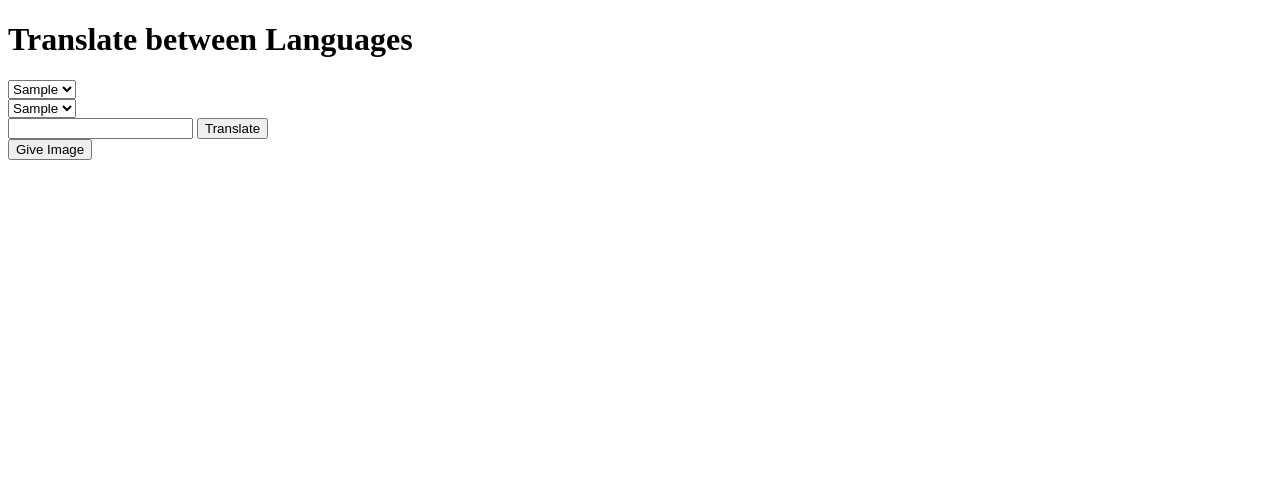
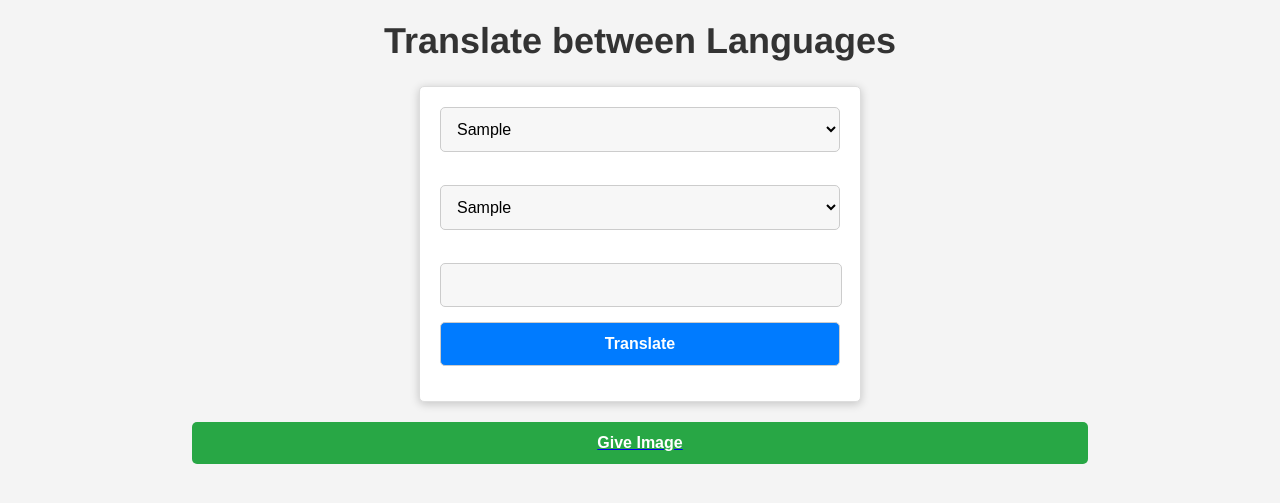
Before and after one commit to aaayush2604/Cacheing-using-LRU-LFU-strategies-and-Text-Extraction-from-Images, a Django app: template model1/templates/model1/home.html in a window 1280 px wide. Shown: the top 503 px of the page. Run offline with Django 4.2, Linux system fonts and the light colour scheme; the template is opened without the code that fills it: most values are stand-ins (such as "Sample title", 1, 10 or a date in 2020).

```diff
--- a/model1/templates/model1/give_img.html
+++ b/model1/templates/model1/give_img.html
@@ -11,6 +11,6 @@
         <input type="file" name="file" accept="image/*">
         <button type="submit">Submit</button>
     </form>
-
+    <a href="{% url 'home' %}"><button>Back to Home</button></a>
 </body>
 </html>
--- a/model1/templates/model1/home.html
+++ b/model1/templates/model1/home.html
@@ -4,6 +4,91 @@
     <meta charset="UTF-8">
     <meta name="viewport" content="width=device-width, initial-scale=1.0">
     <title>Translator</title>
+    <style>
+        body {
+            font-family: 'Helvetica Neue', Arial, sans-serif;
+            background-color: #f4f4f4;
+            margin: 0;
+            padding: 0;
+        }
+
+        h1 {
+            text-align: center;
+            color: #333;
+            margin-top: 20px;
+            font-size: 36px;
+        }
+
+        .img_button{
+            display:flex;
+            align-items: center;
+            justify-content: center;
+            width:100%;
+        }
+
+        .img_button a{
+            width:70%;
+        }
+
+        form {
+            background-color: #fff;
+            border: 1px solid #ddd;
+            padding: 20px;
+            border-radius: 5px;
+            box-shadow: 0 2px 10px rgba(0, 0, 0, 0.2);
+            margin: 20px auto;
+            max-width: 400px;
+        }
+
+        select, button {
+            display: block;
+            width: 100%;
+            padding: 12px;
+            margin-bottom: 15px;
+            border: 1px solid #ccc;
+            border-radius: 5px;
+            font-size: 16px;
+            background-color: #f7f7f7;
+        }
+
+        input{
+            display: block;
+            width: 94%;
+            padding: 12px;
+            margin-bottom: 15px;
+            border: 1px solid #ccc;
+            border-radius: 5px;
+            font-size: 16px;
+            background-color: #f7f7f7;
+        }
+
+        button {
+            background-color: #007BFF;
+            color: #fff;
+            font-weight: bold;
+            cursor: pointer;
+            transition: background-color 0.3s;
+        }
+
+        button:hover {
+            background-color: #0056b3;
+        }
+
+        a button {
+            text-decoration: none;
+            color: #fff;
+            background-color: #28a745;
+            padding: 12px 15px;
+            border: none;
+            border-radius: 5px;
+            font-size: 16px;
+            width:100%;
+        }
+
+        a button:hover {
+            background-color: #1d9231;
+        }
+    </style>
 </head>
 <body>
     <h1>Translate between Languages</h1>
@@ -33,7 +118,9 @@
         <input type="text" name="input">
         <button type="submit">Translate</button>
     </form>
+    <div class="img_button">
     <a  href="{% url 'give_img' %}"><button>Give Image</button></href></a>
+    </div>
     <script>
 
     </script>
```
Also changed, not shown: model1/utils.py (+67 -1 lines), model1/views.py (+16 -6 lines), db.sqlite3.
